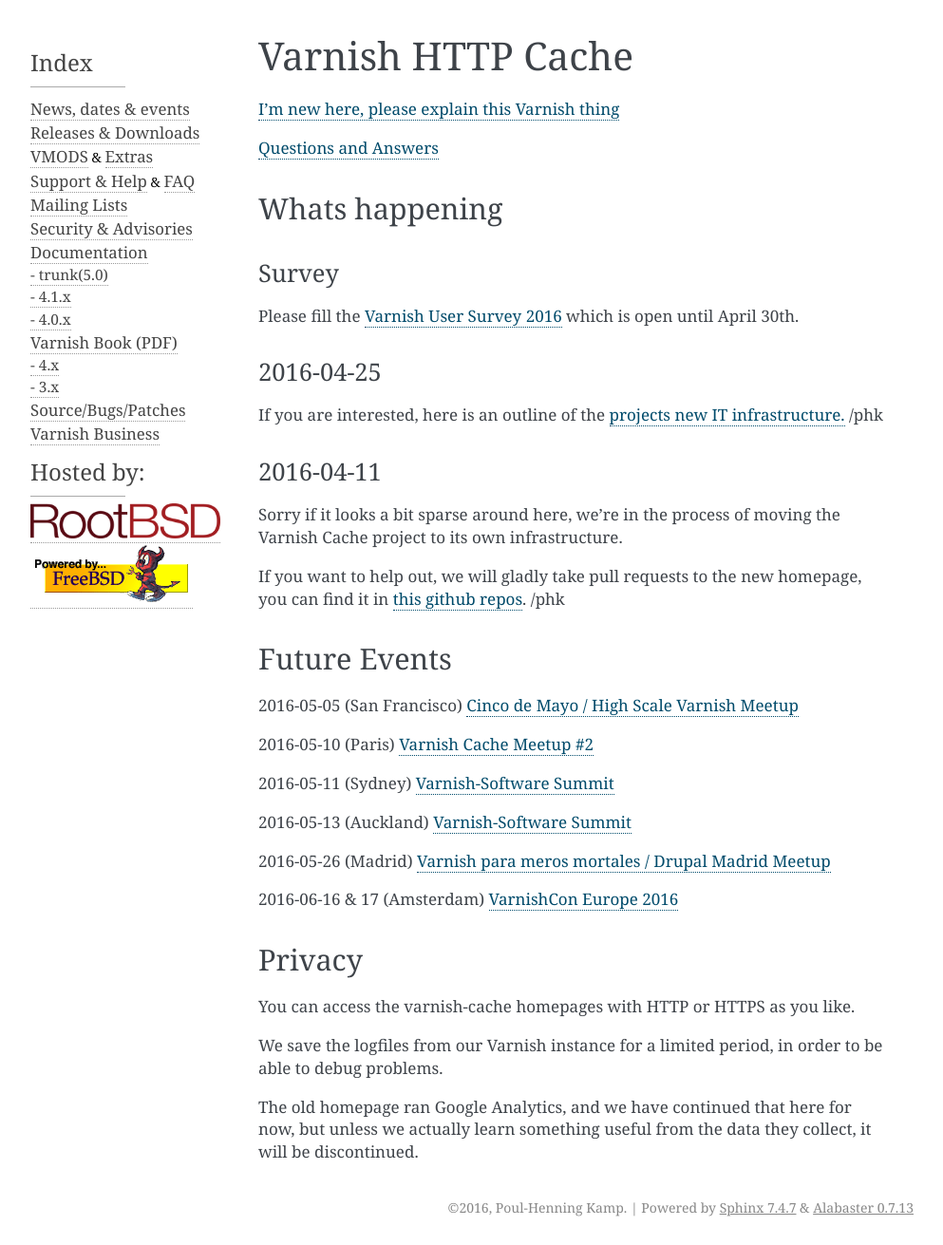
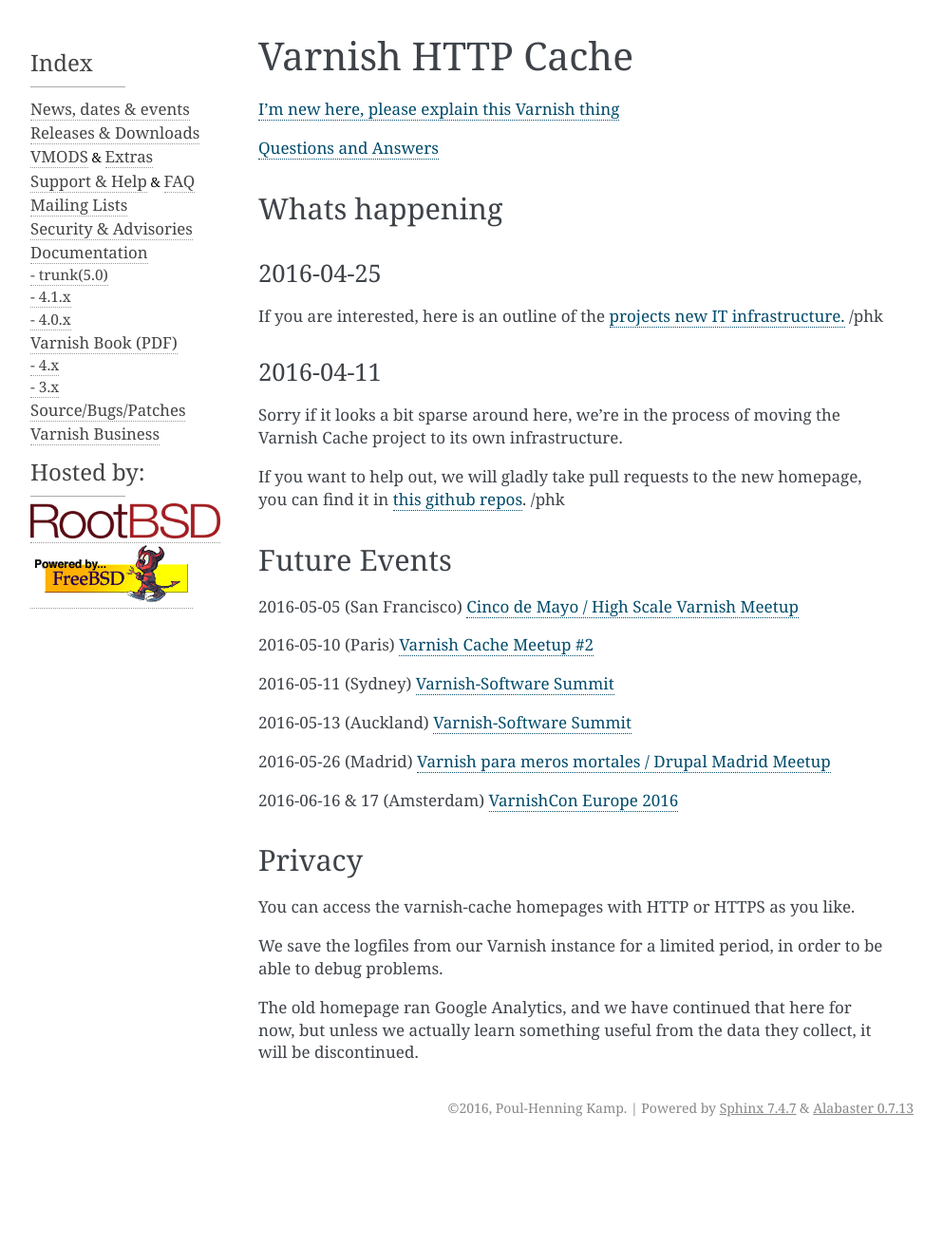
Before and after one commit to varnishcache/homepage, a Sphinx documentation site: the page built from R1/source/index.rst, in a window 1280 px wide. Shown: the whole page at 95% size, without its empty margins (148-1141 px from the left). Built offline with Sphinx 7.4.7, drawn with Linux system fonts in a browser that asks for light colours; pages that are not in the unit, such as notebooks, are missing from menus; comment, search, counter and statistics services are not loaded; after the commit the page ends 1206 px from its top, so only the background shows below that.

Commit message:
Survey over

```diff
--- a/R1/source/index.rst
+++ b/R1/source/index.rst
@@ -7,13 +7,6 @@
 
 Whats happening
 ---------------
-
-Survey
-~~~~~~
-
-Please fill the `Varnish User Survey 2016
-<https://docs.google.com/a/varnish-software.com/forms/d/1XOJiTwe0q2P9P-ZO-8NHvxAdWn12dGRmUZagleKue68/viewform>`_ which is open until April 30th.
-
 
 2016-04-25
 ~~~~~~~~~~
```
